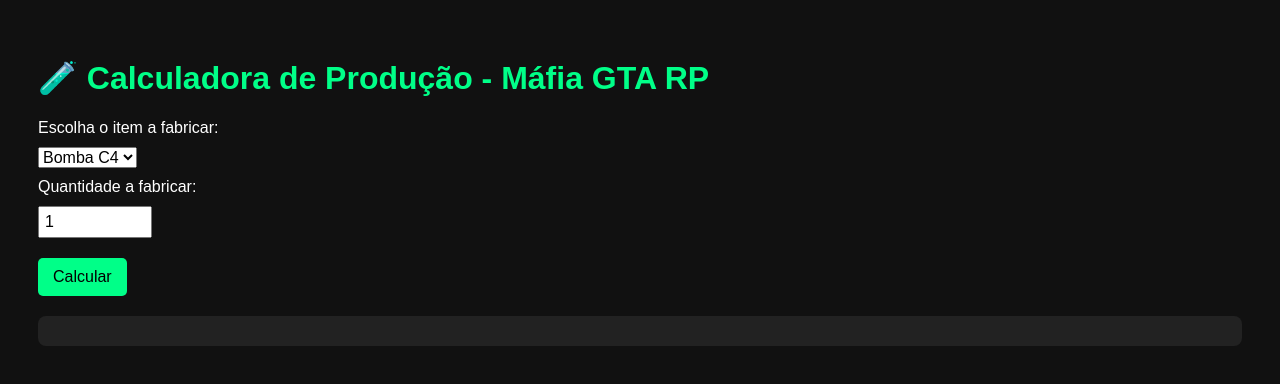
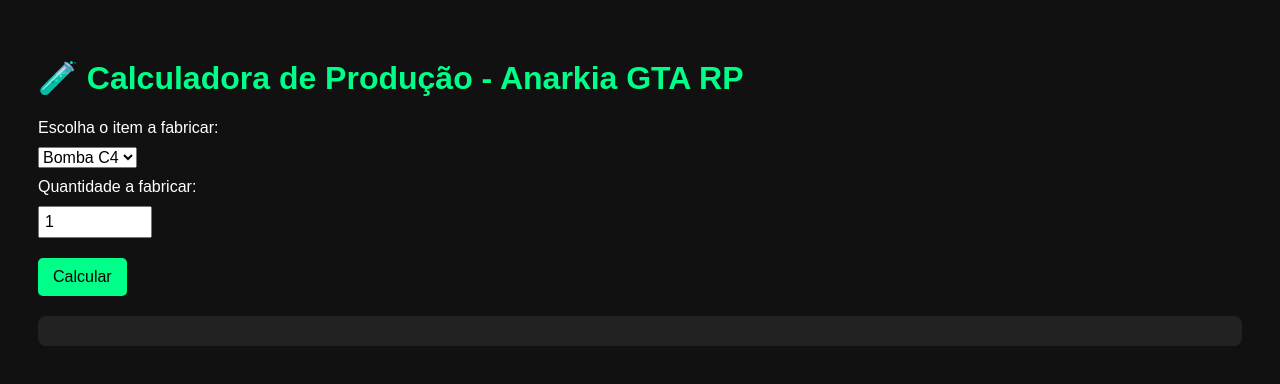
Before and after one commit to gbltattoo/AnarkiaCalculadora, a plain HTML site: page index.html in a window 1280 px wide. Drawn offline with Linux system fonts and the light colour scheme.

Commit message:
Update index.html

```diff
--- a/index.html
+++ b/index.html
@@ -46,7 +46,7 @@
   </style>
 </head>
 <body>
-  <h1>🧪 Calculadora de Produção - Máfia GTA RP</h1>
+  <h1>🧪 Calculadora de Produção - Anarkia GTA RP</h1>
 
   <label for="item">Escolha o item a fabricar:</label>
   <select id="item">
```
